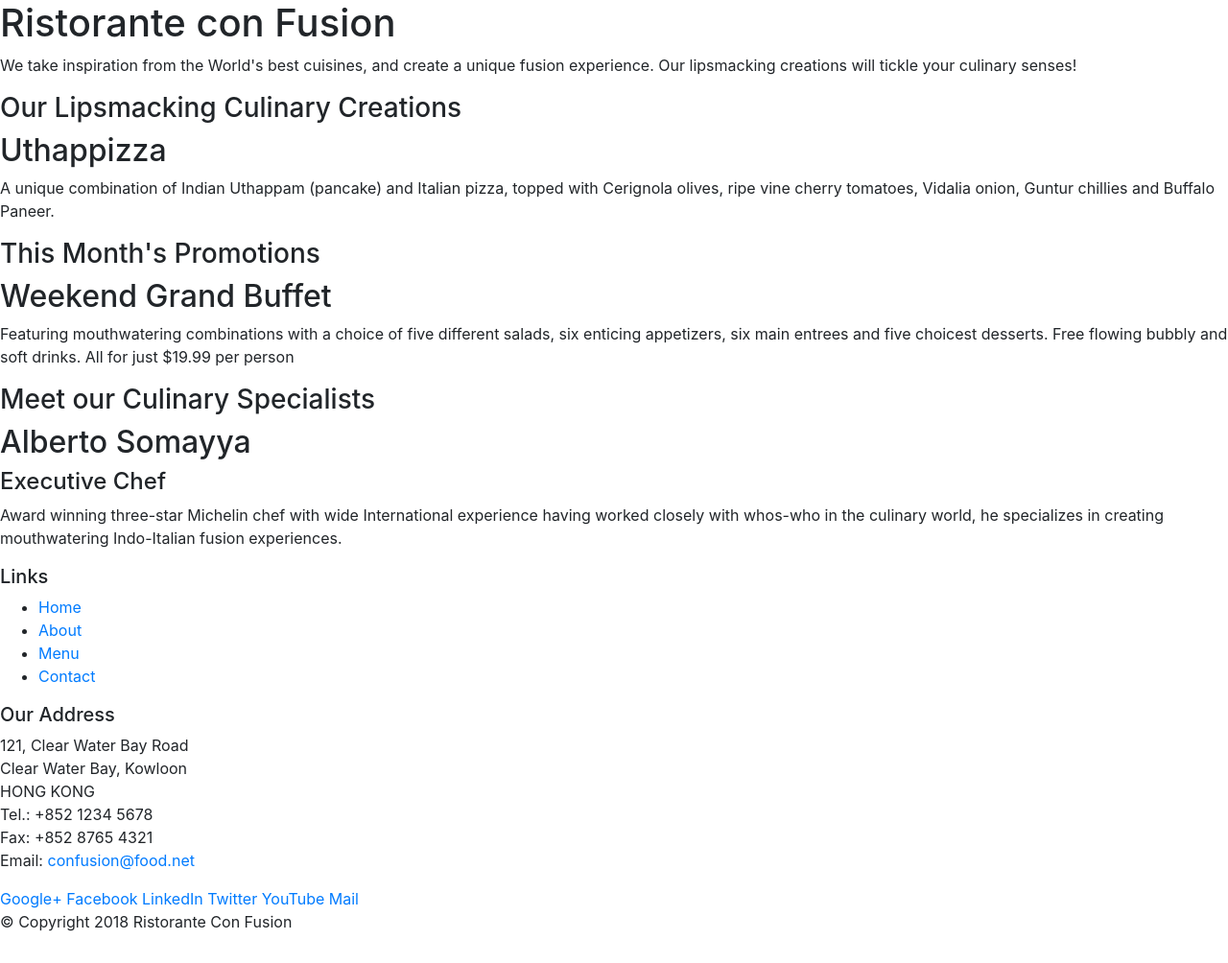
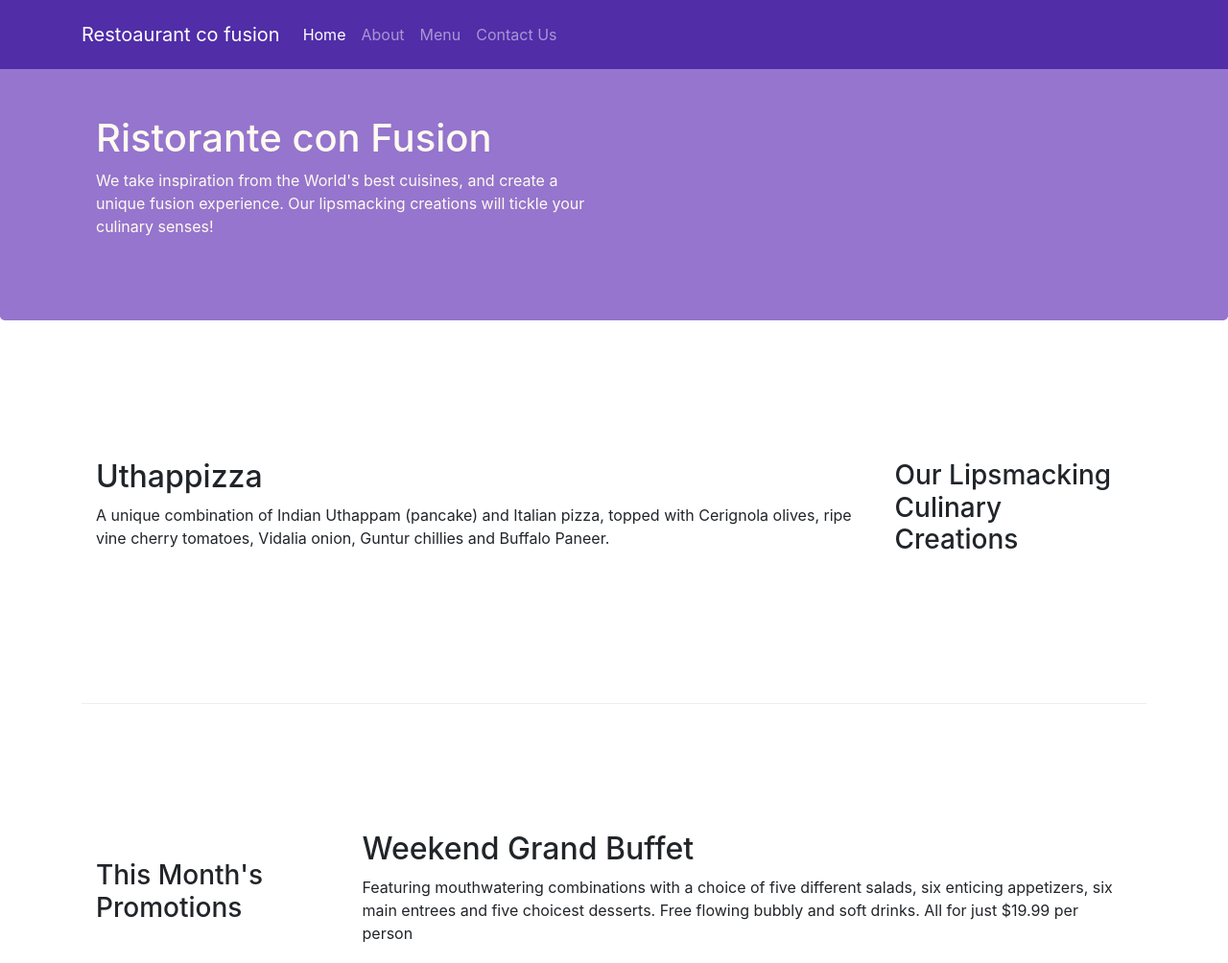
Before and after one commit to varunrai1360/Bootstrap-exercise, a website: page index.html in a window 1280 px wide. Shown: the top 1004 px of the page at 96% size. Drawn offline with nearby package versions, Linux system fonts and the light colour scheme.

Commit message:
navbar included

```diff
--- /dev/null
+++ b/css/styles.css
@@ -0,0 +1,36 @@
+.row-header {
+    margin: 0px auto;
+    padding: 0px auto;
+}
+
+.row-content {
+    margin: 0px auto;
+    padding: 50px 0px 50px 0px;
+    border-bottom: 1px ridge;
+    min-height: 400px;
+}
+ .footer {
+     background-color: #D1C4E9;
+     margin: 0px auto;
+     padding: 20px 0px 20px 0px;
+ }
+
+ .jumbotron {
+     padding: 70px 30px 70px 30px;
+     margin: 0px auto;
+     background: #9575CD;
+     color: floralwhite;
+ }
+ .address {
+     margin: 0px;
+     color: #f0f0f0;
+     font-size: 80%;
+ }
+
+ body {
+     padding: 50px 0px 0px 0px;
+     z-index: 0;
+ }
+ .navbar-dark {
+     background: #512DA8;
+ }
--- a/index.html
+++ b/index.html
@@ -9,71 +9,93 @@
 
     <!-- Bootstrap CSS -->
     <link rel="stylesheet" href="node_modules/bootstrap/dist/css/bootstrap.min.css">
+    <link rel="stylesheet" href="css/styles.css">
     <title>Ristorante Con Fusion</title>
+
+
 </head>
 
 <body>
 
-    <header>
-        <div>
-            <div>
-                <div>
+<nav class="navbar navbar-dark navbar-expand-sm fixed-top">
+    <div class="container">
+        <button class="navbar-toggler" type="button" data-toggle="collapse" data-target="#Navbar">
+            <span class="navbar-toggler-icon"></span>
+        </button>
+        <a class="navbar-brand mr-auto" href="#">Restoaurant co fusion</a>
+        <div class="navbar navbar-collapse" id="Navbar">
+            <ul class="navbar-nav mr-auto">
+                <li class="nav-item "><a class="nav-link active" href="#">Home</a></li>
+                <li class="nav-item"><a class="nav-link" href="./aboutus.html">About</a></li>
+                <li class="nav-item"><a class="nav-link" href="#">Menu</a></li>
+                <li class="nav-item"><a class="nav-link" href="#">Contact Us</a></li>
+            </ul>
+        </div>
+
+    </div>
+
+</nav>
+
+    <header class="jumbotron">
+        <div class="container">
+            <div class="row row-header">
+                <div class="col-12 col-sm-6">
                     <h1>Ristorante con Fusion</h1>
                     <p>We take inspiration from the World's best cuisines, and create a unique fusion experience. Our lipsmacking creations will tickle your culinary senses!</p>
                 </div>
                 <div>
                 </div>
-            </div>
+            </div class="col-12 col-sm">
         </div>
     </header>
 
-    <div>
-        <div>
-            <div>
+    <div class="container">
+        <div class="row row-content align-items-center">
+            <div class="col-12 col-sm-4 order-sm-last col-md-3">
                 <h3>Our Lipsmacking Culinary Creations</h3>
             </div>
-            <div>
+            <div class="col col-sm  order-sm-first col-md">
                 <h2>Uthappizza</h2>
-                <p>A unique combination of Indian Uthappam (pancake) and Italian pizza, topped with Cerignola olives, ripe vine cherry tomatoes, Vidalia onion, Guntur chillies and Buffalo Paneer.</p>
+                <p class="d-none d-sm-block">A unique combination of Indian Uthappam (pancake) and Italian pizza, topped with Cerignola olives, ripe vine cherry tomatoes, Vidalia onion, Guntur chillies and Buffalo Paneer.</p>
             </div>
         </div>
 
 
-        <div>
-            <div>
+        <div class="row row-content align-items-center">
+            <div class="col-12 col-sm-4 col-md-3">
                 <h3>This Month's Promotions</h3>
             </div>
-            <div>
+            <div class="col col-sm col-md">
                 <h2>Weekend Grand Buffet</h2>
-                <p>Featuring mouthwatering combinations with a choice of five different salads, six enticing appetizers, six main entrees and five choicest desserts. Free flowing bubbly and soft drinks. All for just $19.99 per person </p>
+                <p class="d-none d-sm-block">Featuring mouthwatering combinations with a choice of five different salads, six enticing appetizers, six main entrees and five choicest desserts. Free flowing bubbly and soft drinks. All for just $19.99 per person </p>
             </div>
         </div>
 
-        <div>
-            <div>
+        <div class="row row-content align-items-center">
+            <div class="col-12 col-sm-4 order-sm-last col-md-3">
                 <h3>Meet our Culinary Specialists</h3>
             </div>
-            <div>
+            <div class="col col-sm order-sm-first col-md">
                 <h2>Alberto Somayya</h2>
                 <h4>Executive Chef</h4>
-                <p>Award winning three-star Michelin chef with wide International experience having worked closely with whos-who in the culinary world, he specializes in creating mouthwatering Indo-Italian fusion experiences. </p>
+                <p class="d-none d-sm-block">Award winning three-star Michelin chef with wide International experience having worked closely with whos-who in the culinary world, he specializes in creating mouthwatering Indo-Italian fusion experiences. </p>
             </div>
         </div>
     </div>
 
-    <footer>
-        <div>
-            <div>
-                <div>
+    <footer class="footer">
+        <div class="container">
+            <div class="row">
+                <div class="col-4 offset-1 col-sm-2">
                     <h5>Links</h5>
-                    <ul>
+                    <ul class="list-unstyled">
                         <li><a href="#">Home</a></li>
-                        <li><a href="#">About</a></li>
+                        <li><a href="./aboutus.html">About</a></li>
                         <li><a href="#">Menu</a></li>
                         <li><a href="#">Contact</a></li>
                     </ul>
                 </div>
-                <div>
+                <div class="col-7 col-sm-5">
                     <h5>Our Address</h5>
                     <address>
 		              121, Clear Water Bay Road<br>
@@ -84,8 +106,8 @@
 		              Email: <a href="mailto:confusion@food.net">confusion@food.net</a>
 		           </address>
                 </div>
-                <div>
-                    <div>
+                <div class="col-12 col-sm-4 align-self-center">
+                    <div class="text-center">
                         <a href="http://google.com/+">Google+</a>
                         <a href="http://www.facebook.com/profile.php?id=">Facebook</a>
                         <a href="http://www.linkedin.com/in/">LinkedIn</a>
@@ -95,8 +117,8 @@
                     </div>
                 </div>
            </div>
-           <div>
-                <div>
+           <div class="row justify-content-center">
+                <div class="col-auto ">
                     <p>© Copyright 2018 Ristorante Con Fusion</p>
                 </div>
            </div>
```
Also changed, not shown: aboutus.html (added, +139 -0 lines).
